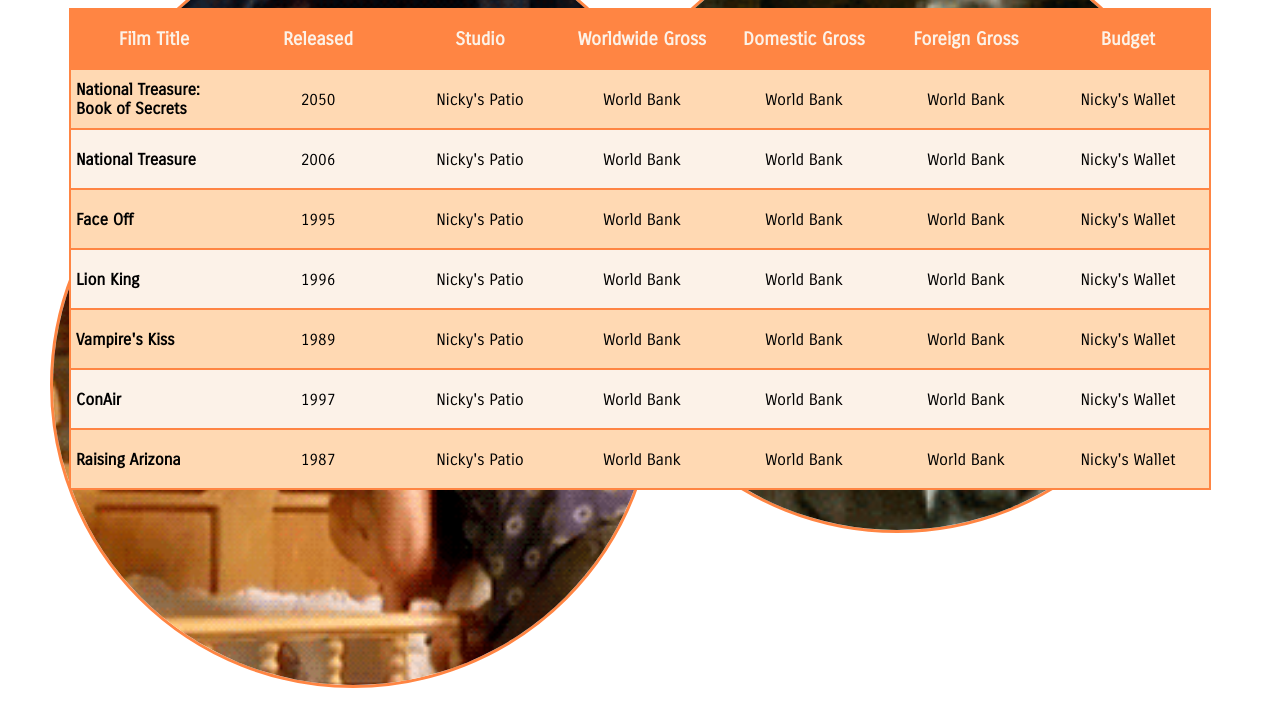
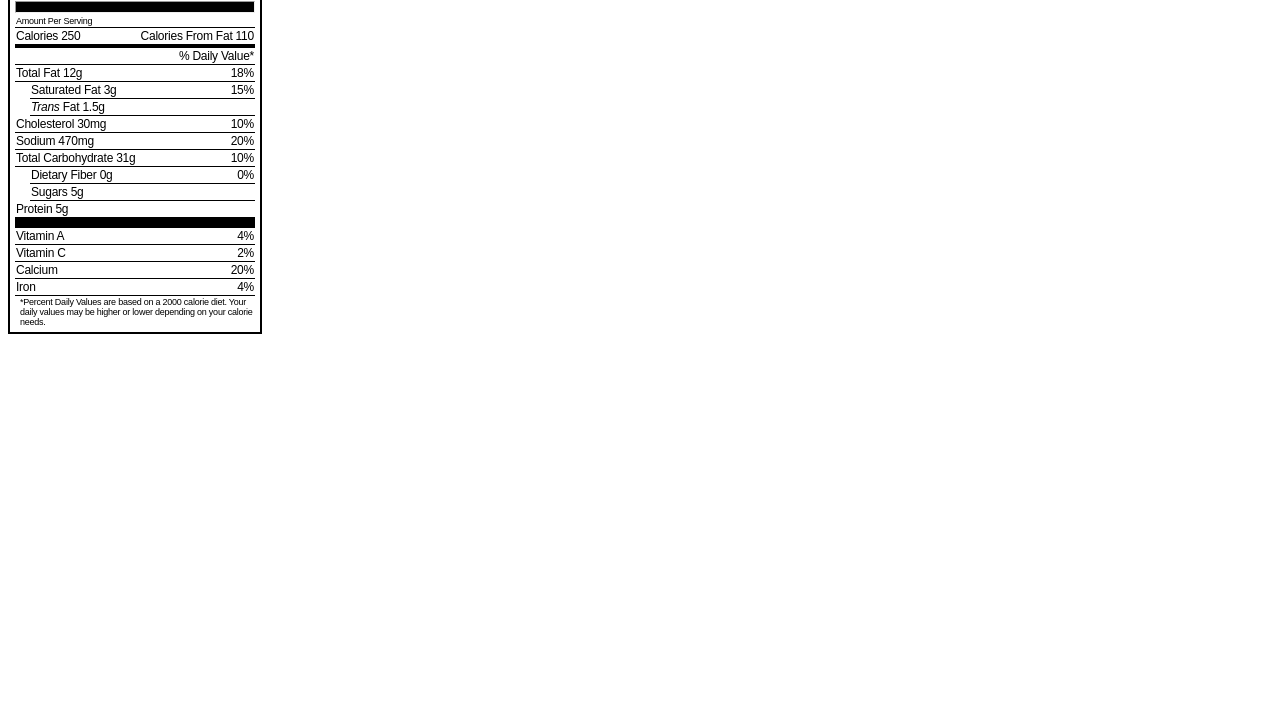
Before and after one commit to hiitsdustindavis/css-form, a plain HTML site: page index.html in a window 1280 px wide. Shown: the part 83-800 px from the top of the page. Drawn offline with Linux system fonts and the light colour scheme.

Commit message:
setup directory/style everything

```diff
--- a/css/style.css
+++ b/css/style.css
@@ -2,75 +2,63 @@
   font-family: 'Carrois Gothic';
     src:  url('../carrois-gothic/CarroisGothic-Regular.ttf') format('truetype');
 }
-
 .container {
-  font-family: 'Carrois Gothic';
-  max-width: 1200px;
-  margin: 0 auto;
-  position:relative;
+  width: 240px;
+  border: 2px solid black;
+  padding: 5px;
+  font-family:sans-serif;
+  letter-spacing: -.015em;
 }
 
-
+.smalltext {
+  font-size: 9px;
+}
+.bigtext {
+  font-size: 12px;
+}
+.textalign-right {
+  text-align: right;
+}
+.textalign-left {
+  text-align: left;
+}
 table {
   border-collapse: collapse;
-  border: 2px solid #FF8543;
-  margin: auto;
 }
-th, td {
-  width: 10rem;
-  height: 3.5rem;
-  text-align: center;
+td {
+  width: 145px;
+  height: 0;
+  /*border: 1px solid black;*/
+  margin: 0px;
 }
-tr {
-  border-bottom: 2px solid #FF8543;
-  border-top: 2px solid #FF8543;
-  border-collapse: collapse;
-  }
-
-tr:nth-child(even) {
-    /*background: #fcf2e8;*/
-
-    background-color: #fcf2e8;
-    -webkit-background-blend-mode: multiply;
+.borderbottom {
+  border-bottom: 1px solid black;
+  /*border-collapse: collapse;*/
 }
-tr:nth-child(odd) {
-    background: #ffd9b3;
+.big-borderbottom {
+  border-bottom: 4px solid black;
+  /*border-collapse: collapse;*/
 }
-tbody tr th:first-child {
-  text-align: left;
-  padding-left: 5px;
+.huge-borderbottom {
+  border-bottom: 11px solid black;
+  /*border-collapse: collapse;*/
 }
-
 h1 {
-  text-align: center;
-  font-size: 36px;
-  letter-spacing: .01em;
+  margin: 0px;
 }
-
-thead th {
-  background-color: #FF8543;
-  font-size: 18px;
-  /*font-style: italic;*/
-  color: #fcf2e8;
+p {
+  margin: 1px 0px 0px 5px;
 }
-.gif {
-  border-radius: 50%;
-  border: 3px solid #FF8543;
-  width: 600px;
-  height: 600px;
+.big-hr {
+  height: 10px;
+  background-color: black;
+  margin: 2px 0px 2px 0px;
 }
-#nickpic1 {
-  position: absolute;
-  top: 10px;
-  left: 80px
+.sml-hr {
+  height: 4px;
+  background-color: black;
+  margin: 2px 0px 2px 0px;
 }
-#nickpic2 {
-  top: 10px;
-  position: absolute;
-  right: 80px
+.tableindent {
+  margin-left: 15px;
 }
-#nickpic3 {
-  bottom: 25px;
-  position: absolute;
-  left: 50px;
-}
--- a/index.html
+++ b/index.html
@@ -6,95 +6,87 @@
     <link rel="stylesheet" href="css/style.css">
   </head>
   <body>
-    <div id="nickpic1">
-      <img class="gif" src="img/cropped.gif" alt="coolbreeze">
-    </div>
-    <div id="nickpic2">
-      <img class="gif" src="img/cropped2.gif" alt="coolbreeze">
-    </div>
-    <div id="nickpic3">
-      <img class="gif" src="img/cropped3.gif" alt="coolbreeze">
-    </div>
     <div class="container">
-      <h1>Top Grossing Nicholas Cage Movies of All Time</h1>
+      <h1>Nutrition Facts</h1>
+      <p class="bigtext">Serving Size 1 Cup (228g)</p>
+      <p class="bigtext">Servings Per Container 2</p>
+      <hr class="big-hr">
       <table>
-        <thead>
           <tr>
-            <th>Film Title</th>
-            <th>Released</th>
-            <th>Studio</th>
-            <th>Worldwide Gross</th>
-            <th>Domestic Gross</th>
-            <th>Foreign Gross</th>
-            <th>Budget</th>
-          </tr>
-        </thead>
-        <tbody>
-          <tr>
-            <th>National Treasure: Book of Secrets</th>
-            <td>2050</td>
-            <td>Nicky's Patio</td>
-            <td>World Bank</td>
-            <td>World Bank</td>
-            <td>World Bank</td>
-            <td>Nicky's Wallet</td>
+            <td class="smalltext borderbottom">Amount Per Serving</td>
+            <td class="smalltext borderbottom"></td>
           </tr>
           <tr>
-            <th>National Treasure</th>
-            <td>2006</td>
-            <td>Nicky's Patio</td>
-            <td>World Bank</td>
-            <td>World Bank</td>
-            <td>World Bank</td>
-            <td>Nicky's Wallet</td>
+            <td class="textalign-left bigtext big-borderbottom">Calories 250</td>
+            <td class="textalign-right bigtext big-borderbottom">Calories From Fat 110</td>
           </tr>
           <tr>
-            <th>Face Off</th>
-            <td>1995</td>
-            <td>Nicky's Patio</td>
-            <td>World Bank</td>
-            <td>World Bank</td>
-            <td>World Bank</td>
-            <td>Nicky's Wallet</td>
+            <td class="smalltext borderbottom"></td>
+            <td class="bigtext textalign-right borderbottom">% Daily Value*</td>
           </tr>
           <tr>
-            <th>Lion King</th>
-            <td>1996</td>
-            <td>Nicky's Patio</td>
-            <td>World Bank</td>
-            <td>World Bank</td>
-            <td>World Bank</td>
-            <td>Nicky's Wallet</td>
+            <td class="textalign-left bigtext borderbottom">Total Fat 12g</td>
+            <td class="textalign-right bigtext borderbottom">18%</td>
+          </tr>
+      </table>
+      <table class="tableindent">
+          <tr>
+            <td class="textalign-left bigtext borderbottom">Saturated Fat 3g</td>
+            <td class="textalign-right bigtext borderbottom">15%</td>
           </tr>
           <tr>
-            <th>Vampire's Kiss</th>
-            <td>1989</td>
-            <td>Nicky's Patio</td>
-            <td>World Bank</td>
-            <td>World Bank</td>
-            <td>World Bank</td>
-            <td>Nicky's Wallet</td>
+            <td class="textalign-left bigtext borderbottom"><em>Trans</em> Fat 1.5g</td>
+            <td class="textalign-right bigtext borderbottom"></td>
+          </tr>
+      </table>
+      <table>
+          <tr>
+            <td class="textalign-left bigtext borderbottom">Cholesterol 30mg</td>
+            <td class="textalign-right bigtext borderbottom">10%</td>
           </tr>
           <tr>
-            <th>ConAir</th>
-            <td>1997</td>
-            <td>Nicky's Patio</td>
-            <td>World Bank</td>
-            <td>World Bank</td>
-            <td>World Bank</td>
-            <td>Nicky's Wallet</td>
+            <td class="textalign-left bigtext borderbottom">Sodium 470mg</td>
+            <td class="bigtext textalign-right borderbottom">20%</td>
           </tr>
           <tr>
-            <th>Raising Arizona</th>
-            <td>1987</td>
-            <td>Nicky's Patio</td>
-            <td>World Bank</td>
-            <td>World Bank</td>
-            <td>World Bank</td>
-            <td>Nicky's Wallet</td>
+            <td class="textalign-left bigtext borderbottom">Total Carbohydrate 31g</td>
+            <td class="textalign-right bigtext borderbottom">10%</td>
           </tr>
-        </tbody>
       </table>
+      <table class="tableindent">
+          <tr>
+            <td class="textalign-left bigtext borderbottom">Dietary Fiber 0g</td>
+            <td class="textalign-right bigtext borderbottom">0%</td>
+          </tr>
+          <tr>
+            <td class="textalign-left bigtext borderbottom">Sugars 5g</td>
+            <td class="textalign-right bigtext borderbottom"></td>
+          </tr>
+      </table>
+      <table>
+          <tr>
+            <td class="textalign-left bigtext huge-borderbottom">Protein 5g</td>
+            <td class="textalign-right bigtext huge-borderbottom"></td>
+          </tr>
+          <tr>
+            <td class="textalign-left bigtext borderbottom">Vitamin A</td>
+            <td class="bigtext textalign-right borderbottom">4%</td>
+          </tr>
+          <tr>
+            <td class="textalign-left bigtext borderbottom">Vitamin C</td>
+            <td class="textalign-right bigtext borderbottom">2%</td>
+          </tr>
+          <tr>
+            <td class="textalign-left bigtext borderbottom">Calcium</td>
+            <td class="bigtext textalign-right borderbottom">20%</td>
+          </tr>
+          <tr>
+            <td class="textalign-left bigtext borderbottom">Iron</td>
+            <td class="textalign-right bigtext borderbottom">4%</td>
+          </tr>
+        </table>
+        <p class="smalltext">*Percent Daily Values are based on a 2000 calorie diet. Your daily values may be higher or lower depending on your calorie needs.</p>
+
     </div>
 
 
```
Also changed, not shown: img/cream_dust.png (deleted), img/cropped.gif (deleted), img/cropped2.gif (deleted), img/cropped3.gif (deleted), img/nickcage_conair.gif (deleted), img/nickcage_hs.gif (deleted), img/nickcage_sun.gif (deleted), 1 other file.
